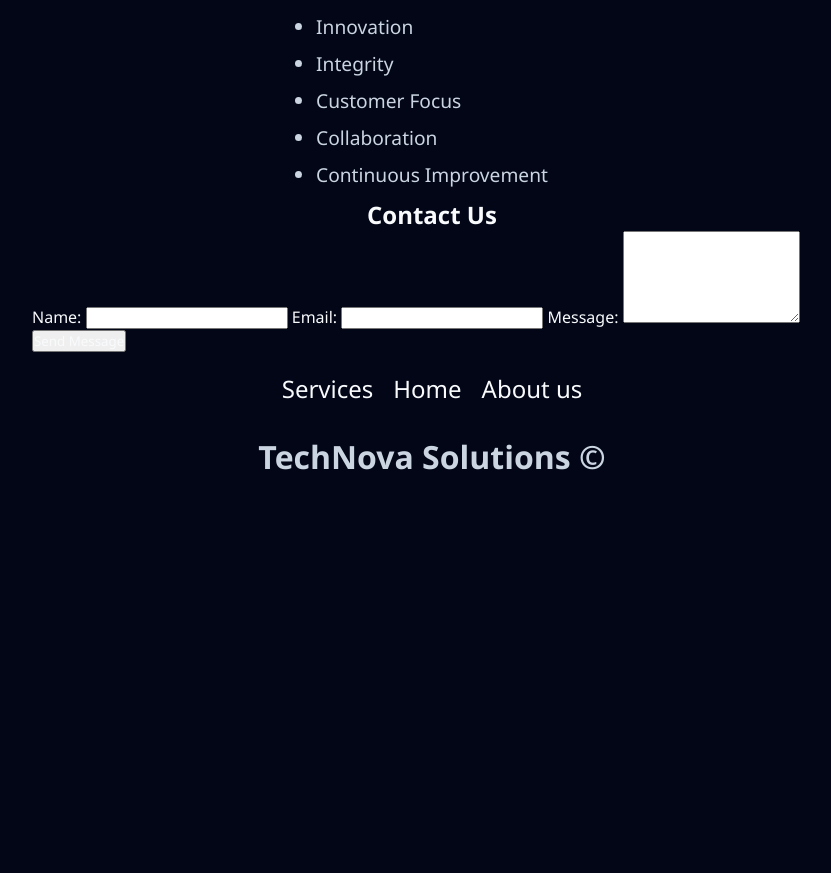
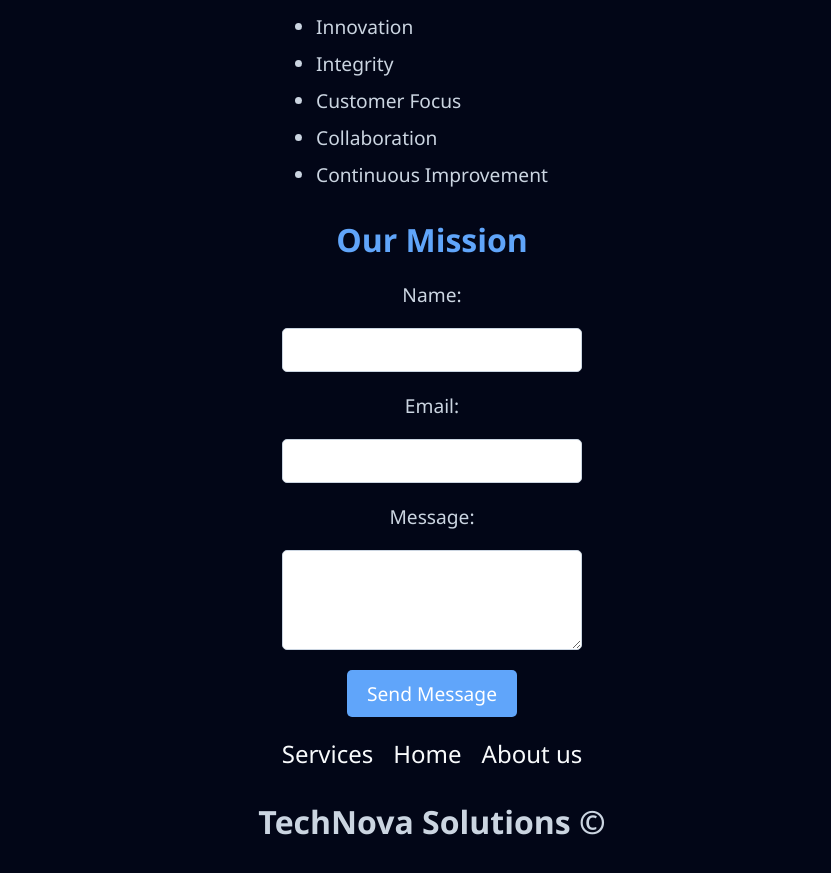
Before and after one commit to AlirezaKJ/tafe-cert3-web-stuff, a plain HTML site: page aboutus.html in a window 1280 px wide. Shown: the part 649-1522 px from the top of the page, without its empty margins (208-1039 px from the left). Before the commit the page ends 1157 px from the top, so only its background shows below. Drawn offline with Linux system fonts and the light colour scheme.

Commit message:
latest changes

```diff
--- a/aboutus.html
+++ b/aboutus.html
@@ -38,7 +38,7 @@
   </section>
 
   <section class="contact-section">
-    <h1>Contact Us</h1>
+    <h2>Our Mission</h2>
     <form action="#" method="post" class="contact-form">
       <label for="name">Name:</label>
       <input type="text" id="name" name="name" required>
--- a/lib/aboutus.css
+++ b/lib/aboutus.css
@@ -25,3 +25,46 @@ section ul li {
   color: #cbd5e1;
   margin: 10px 0;
 }
+
+section form {
+  display: flex;
+  align-items: center;
+  justify-content: center;
+  flex-direction: column;
+  gap: 20px;
+}
+section form label {
+  font-size: 1.2rem;
+  color: #cbd5e1;
+  text-align: center;
+}
+
+section form input {
+  width: 300px;
+  padding: 10px;
+  border: 1px solid #cbd5e1;
+  border-radius: 5px;
+  font-size: 1rem;
+  color: #1e293b;
+}
+
+section form textarea {
+  width: 300px;
+  height: 100px;
+  padding: 10px;
+  border: 1px solid #cbd5e1;
+  border-radius: 5px;
+  font-size: 1rem;
+  color: #1e293b;
+
+}
+
+section form button {
+  background-color: #60a5fa;
+  color: #ffffff;
+  padding: 10px 20px;
+  border: none;
+  border-radius: 5px;
+  cursor: pointer;
+  font-size: 1.2rem;
+}
```
